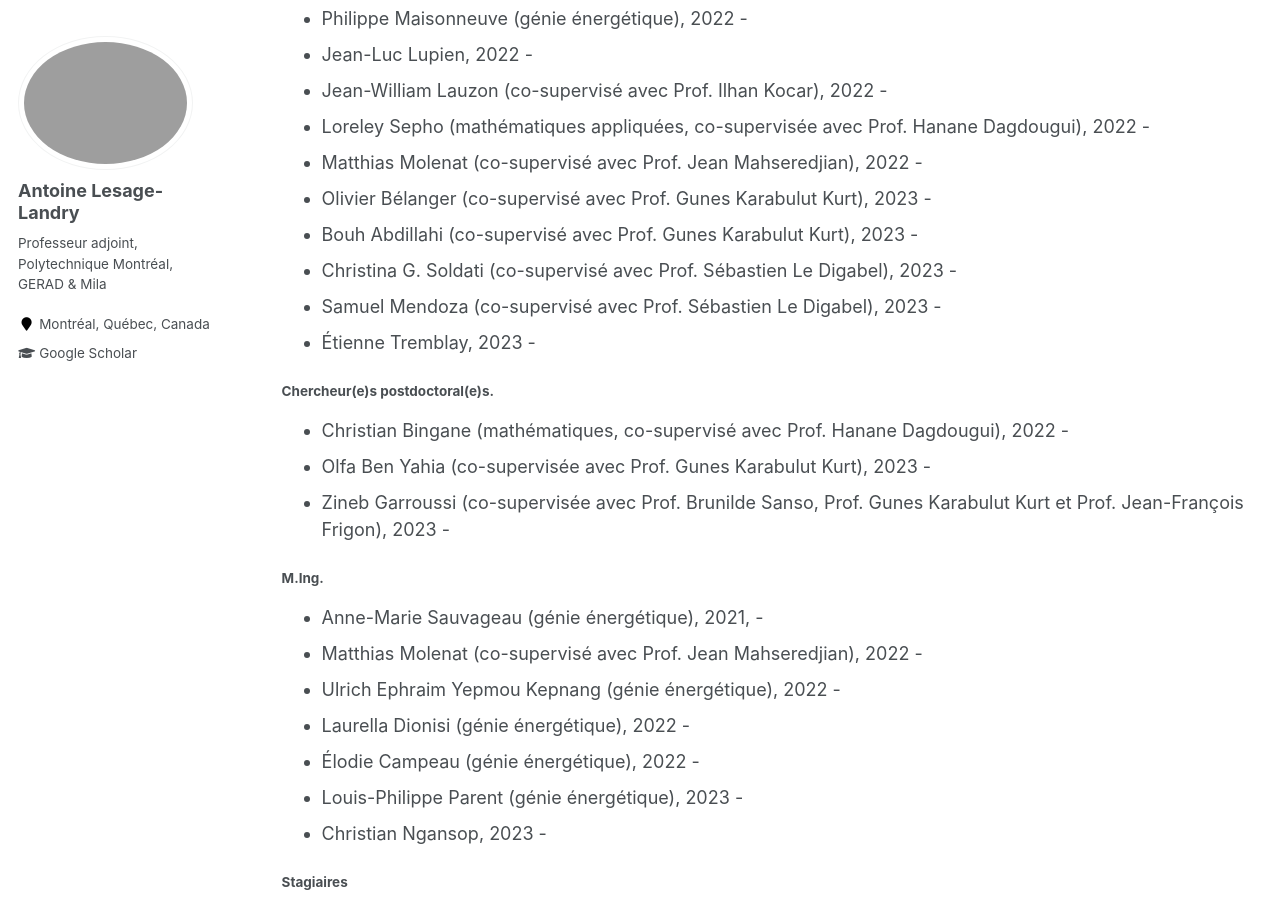
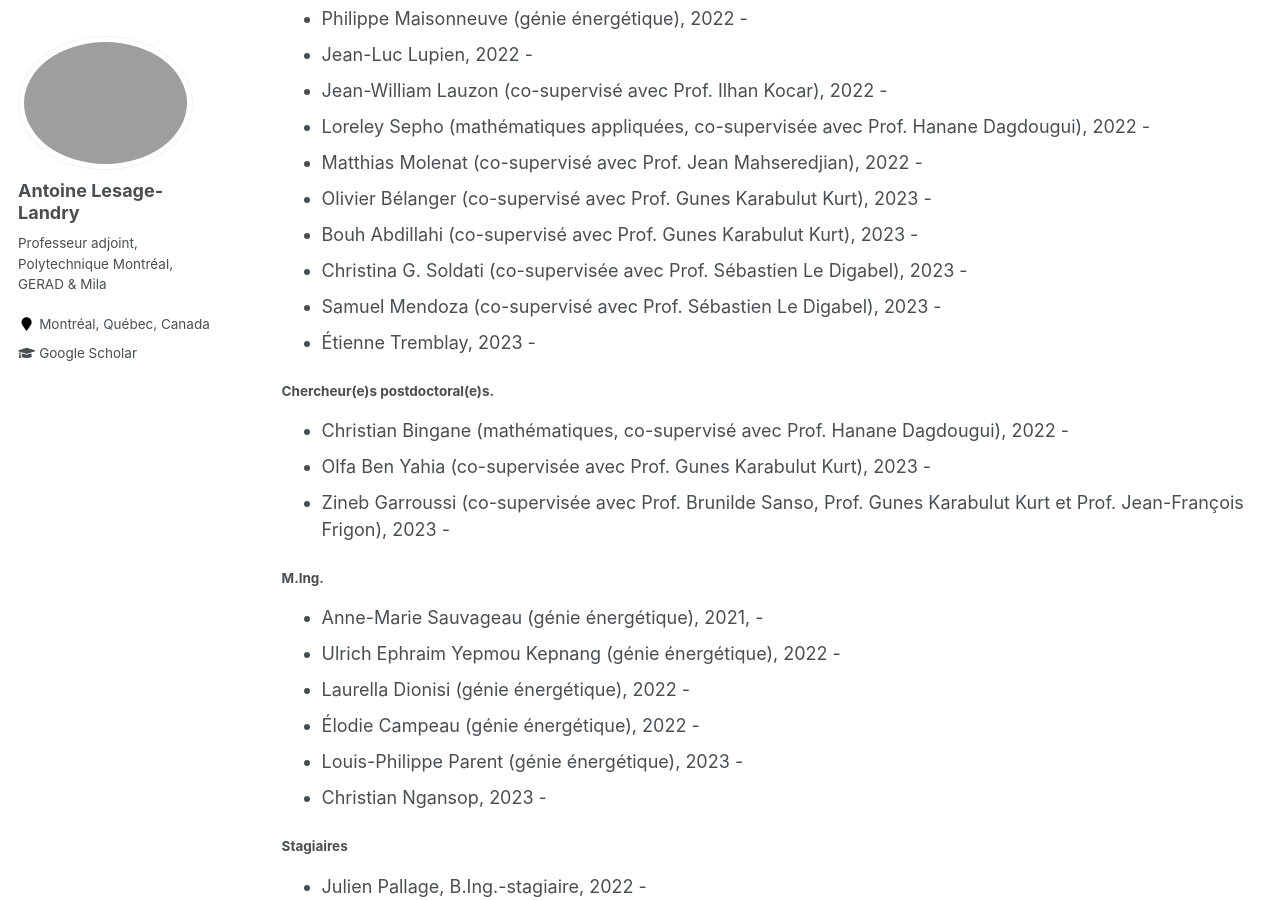
Before and after one commit to alesagelandry/fr, a Jekyll site: the page built from _pages/group.html, in a window 1280 px wide and 900 px high, scrolled down 456 px. Built offline with Jekyll 4.4.1, drawn with Linux system fonts in a browser that asks for light colours.

Commit message:
group little modif

```diff
--- a/_pages/group.html
+++ b/_pages/group.html
@@ -32,7 +32,7 @@ author_profile: true
 <li>Matthias Molenat (co-supervisé avec Prof. Jean Mahseredjian), 2022 - </li>
 <li>Olivier Bélanger (co-supervisé avec Prof. Gunes Karabulut Kurt), 2023 - </li>
 <li>Bouh Abdillahi (co-supervisé avec Prof. Gunes Karabulut Kurt), 2023 - </li>
-<li>Christina G. Soldati (co-supervisé avec Prof. Sébastien Le Digabel), 2023 - </li>
+<li>Christina G. Soldati (co-supervisée avec Prof. Sébastien Le Digabel), 2023 - </li>
 <li>Samuel Mendoza (co-supervisé avec Prof. Sébastien Le Digabel), 2023 - </li>
 <li>Étienne Tremblay, 2023 - </li>
 </ul>
@@ -53,7 +53,6 @@ author_profile: true
 <ul style="list-style-type:disc;">
 
 <li>Anne-Marie Sauvageau (génie énergétique), 2021, - </li>
-<li>Matthias Molenat (co-supervisé avec Prof. Jean Mahseredjian), 2022 - </li>
 <li>Ulrich Ephraim Yepmou Kepnang (génie énergétique), 2022 - </li>
 <li>Laurella Dionisi (génie énergétique), 2022 - </li>
 <li>Élodie Campeau (génie énergétique), 2022 -  </li>
```
Also changed, not shown: 1 other file.
